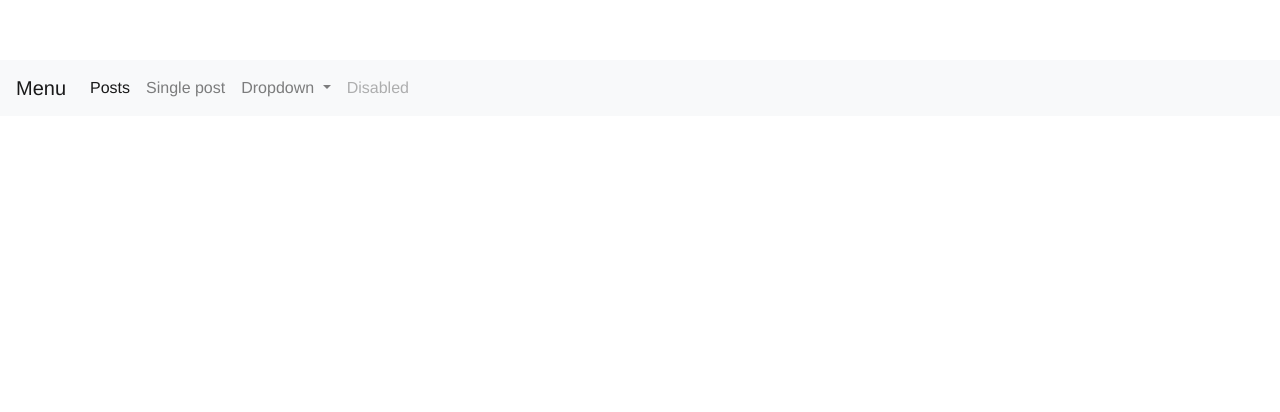
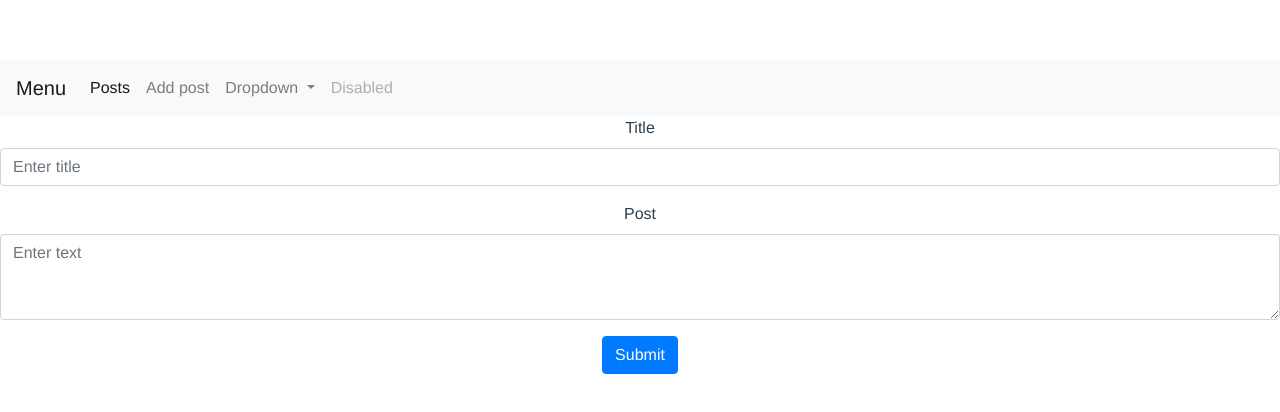
Before and after one commit to MIlicaMihajlovic/blog-app, a Vue app: page /add in a window 1280 px wide. Shown: the top 412 px of the page. Built offline with nearby package versions, Linux system fonts and the light colour scheme.

Commit message:
Add post

```diff
--- /dev/null
+++ b/src/components/AddPost.vue
@@ -0,0 +1,39 @@
+<template>
+    <div>
+        <form @submit.prevent="addPost">
+            <div class="form-group">
+                <label>Title</label>
+                <input v-model="newPost.title" type="text" class="form-control" placeholder="Enter title">
+            </div>
+            <div class="form-group">
+                <label>Post</label>
+                <textarea v-model="newPost.text" class="form-control" id="exampleFormControlTextarea1" rows="3" placeholder="Enter text"></textarea>
+            </div>
+            <button type="submit" class="btn btn-primary">Submit</button>
+        </form>
+    </div>
+</template>
+
+<script>
+
+import { posts } from '../service/posts.js'
+
+export default {
+    data() {
+        return {
+            newPost: {title: '', text: ''}
+        }
+    },
+
+    methods: {
+        addPost() {
+            posts.add(this.newPost)
+                .then(() => {
+                    this.$router.push({path: `/posts`})
+                    this.newPost = {}
+                });
+        }
+    }
+
+}
+</script>
--- a/src/components/NavBar.vue
+++ b/src/components/NavBar.vue
@@ -12,7 +12,7 @@
                        <router-link class="nav-link" :to="{name: 'posts'}">Posts</router-link>
                     </li>
                     <li class="nav-item">
-                        <router-link class="nav-link" :to="{name: 'single-post'}">Single post</router-link>
+                        <router-link class="nav-link" :to="{name: 'add-post'}">Add post</router-link>
                     </li>
                     <li class="nav-item dropdown">
                         <a class="nav-link dropdown-toggle" href="#" id="navbarDropdown" role="button" data-toggle="dropdown" aria-haspopup="true" aria-expanded="false">
--- a/src/router.js
+++ b/src/router.js
@@ -1,14 +1,16 @@
 import VueRouter from 'vue-router';
 import Vue from 'vue';
 import AppPosts from './components/AppPosts.vue';
-import SinglePost from './components/SinglePost.vue'
+import SinglePost from './components/SinglePost.vue';
+import AddPost from './components/AddPost.vue';
 
 Vue.use(VueRouter);
 
 const routes = [
     {path: '/', redirect: '/posts'},
     {path: '/posts', component: AppPosts, name: 'posts'},
-    {path: '/posts/:id', component: SinglePost, name: 'single-post'}
+    {path: '/posts/:id', component: SinglePost, name: 'single-post'},
+    {path: '/add', component: AddPost, name: 'add-post'}
 ]
 
 export const router = new VueRouter({
--- a/src/service/posts.js
+++ b/src/service/posts.js
@@ -14,6 +14,10 @@
         //dovlacimo id sa rute
     }
 
+    add(post) {
+        return axios.post('posts', post)
+    }
+
 }
 
 export const posts = new Posts();
```
